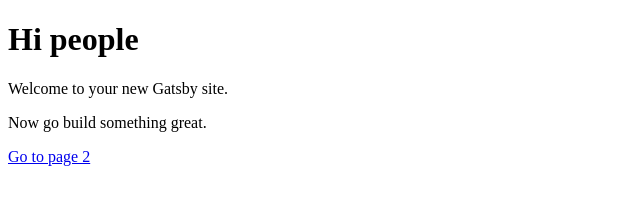
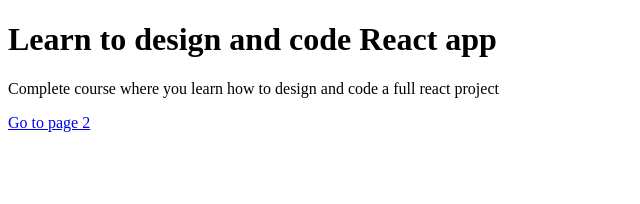
Before and after one commit to ezechinwa/designReactApp, a Gatsby site: page / in a window 1280 px wide. Shown: the whole page, without its empty margins (0-640 px from the left). Built offline with nearby package versions, Linux system fonts and the light colour scheme; Gatsby itself is replaced by a stand-in of ours.

Commit message:
First commit

```diff
--- a/gatsby-config.js
+++ b/gatsby-config.js
@@ -1,6 +1,6 @@
 module.exports = {
   siteMetadata: {
-    title: 'Gatsby Default Starter',
+    title: 'Design+Code',
   },
   plugins: ['gatsby-plugin-react-helmet'],
 }
--- a/src/pages/index.js
+++ b/src/pages/index.js
@@ -3,9 +3,8 @@
 
 const IndexPage = () => (
   <div>
-    <h1>Hi people</h1>
-    <p>Welcome to your new Gatsby site.</p>
-    <p>Now go build something great.</p>
+    <h1>Learn to design and code React app</h1>
+    <p>Complete course where you learn how to design and code a full react project</p>
     <Link to="/page-2/">Go to page 2</Link>
   </div>
 )
```
